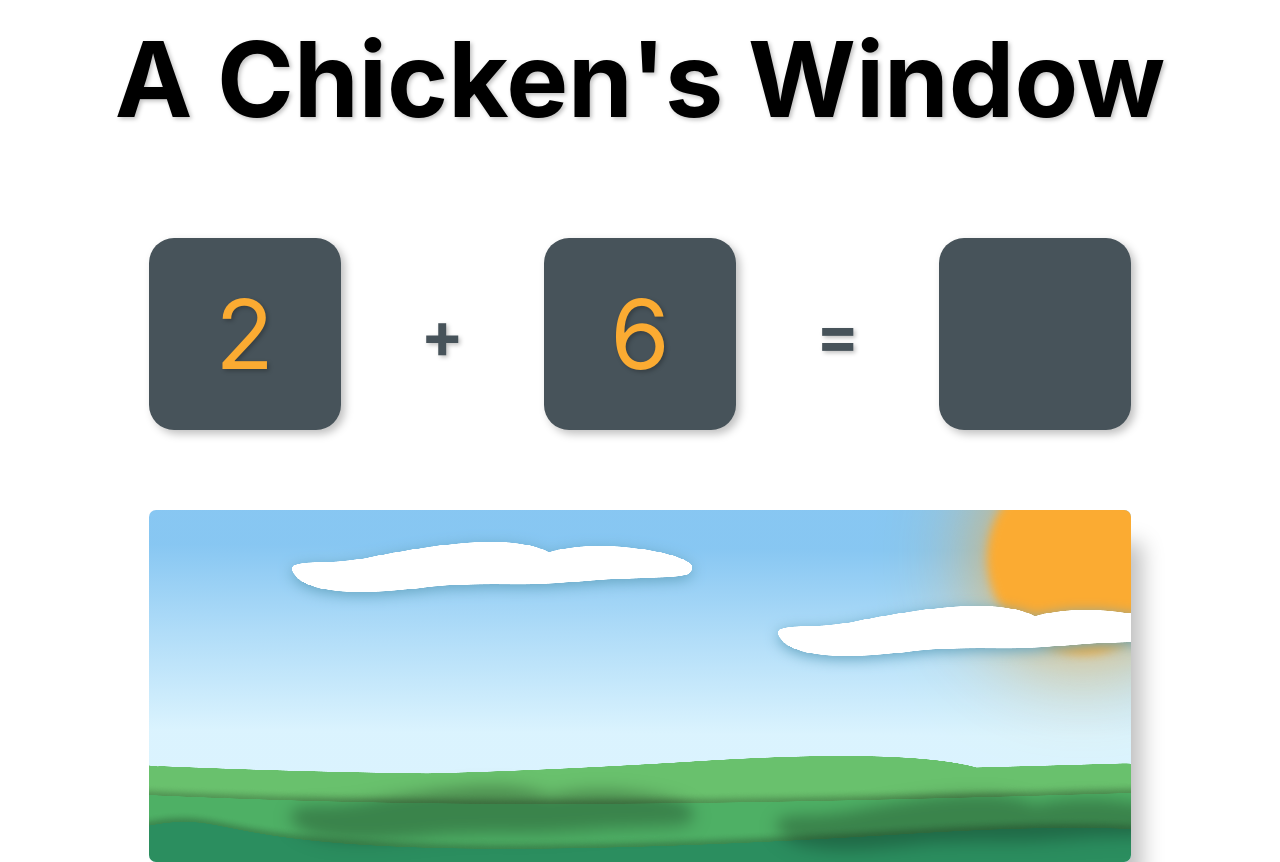
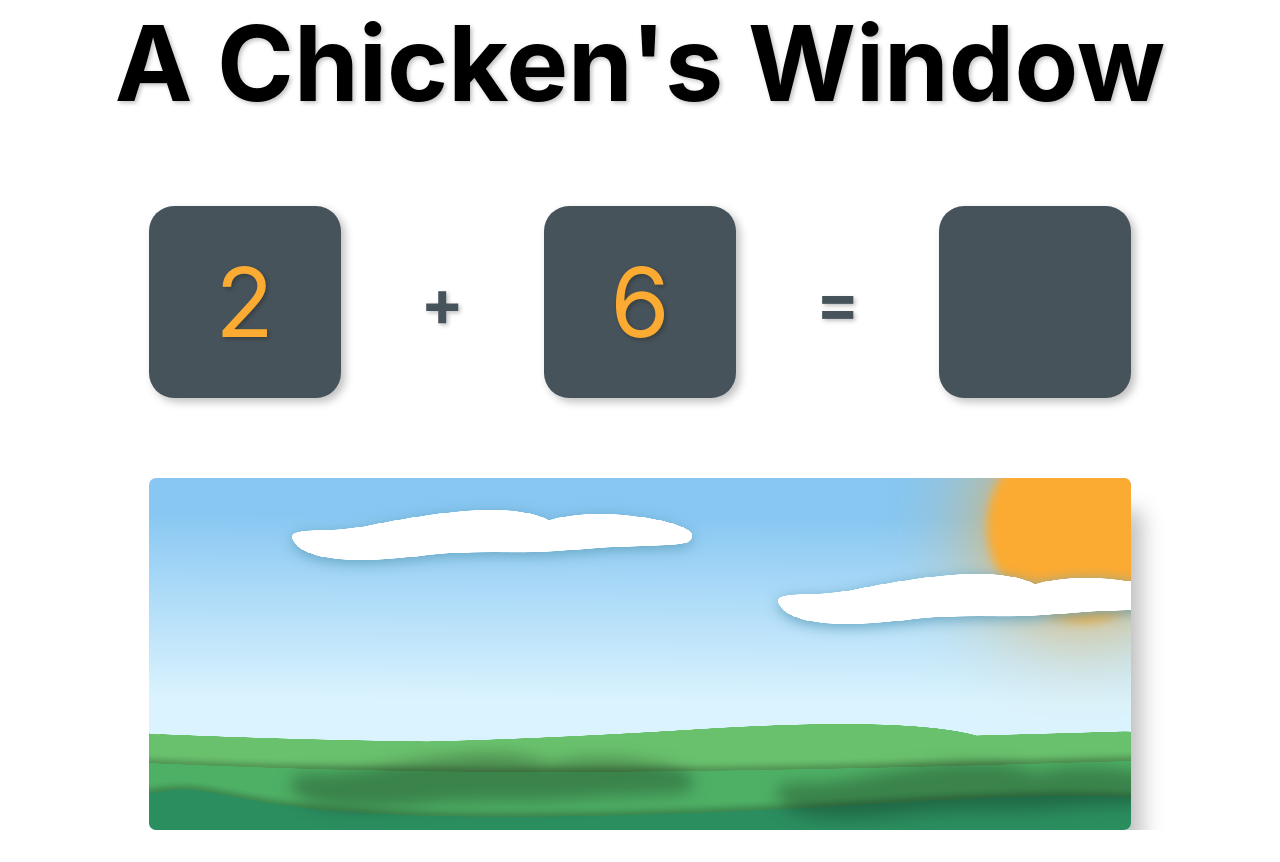
Before and after one commit to andrewvallejo/a-chickens-window, a Next.js app: page / in a window 1280 px wide. After the commit the page ends 830 px from the top, so only its background shows below. Built offline with nearby package versions, Linux system fonts and the light colour scheme.

Commit message:
Update component JSX layering

```diff
--- a/components/Layout.tsx
+++ b/components/Layout.tsx
@@ -15,8 +15,8 @@ export const Layout = ({ children }: { children: JSX.Element[] }): JSX.Element =
 				<link rel='icon' type='image/png' sizes='16x16' href='/favicon-16x16.png' />
 				<link rel='manifest' href='/site.webmanifest' />
 			</Head>
-			<header className={styles.header}>
-				<motion.div
+			<motion.h1
+				className={styles.title}
 				initial='hidden'
 				animate='visible'
 				variants={{
@@ -27,9 +27,8 @@ export const Layout = ({ children }: { children: JSX.Element[] }): JSX.Element =
 						transition: { delay: 1.5, duration: 1.75, type: "spring" }
 					}
 				}}>
-					<h1 className={styles.title}>{`A Chicken's Window`}</h1>
-				</motion.div>
-			</header>
+				{`A Chicken's Window`}
+			</motion.h1>
 			<main className={styles.main}>{children}</main>
 		</div>
 	);
--- a/components/math/FormBlock.tsx
+++ b/components/math/FormBlock.tsx
@@ -4,7 +4,7 @@ import { useGameContext } from "../../context/GameContext";
 import styles from "../../styles/Math.module.scss";
 
 export const FormBlock = ({ children }: { children: number }): JSX.Element => {
-	const [ input, setInput ] = useState("");
+	const [ answer, setAnswer ] = useState("");
 	const { level, setLevel } = useGameContext();
 
 	const inputRef = createRef<HTMLInputElement>();
@@ -15,14 +15,15 @@ export const FormBlock = ({ children }: { children: number }): JSX.Element => {
 				inputRef.current.focus();
 			}
 		},
-		[ input, inputRef ]
+		[ answer, inputRef ]
 	);
 
 	const handleSubmit = (e: React.FormEvent<HTMLFormElement>): void => {
 		e.preventDefault();
-		const answer = parseInt(input);
-		if (answer === children) {
-			setInput("");
+		const guess = parseInt(answer, 10);
+
+		if (guess === children) {
+			setAnswer("");
 			setLevel(level + 1);
 		}
 
@@ -40,8 +41,8 @@ export const FormBlock = ({ children }: { children: number }): JSX.Element => {
 					ref={inputRef}
 					min={0}
 					max={100}
-					value={input || ""}
-					onChange={(e) => setInput(e.target.value)}
+					value={answer || ""}
+					onChange={(e) => setAnswer(e.target.value)}
 				/>
 			</form>
 		</article>
--- a/components/window/Chicken.tsx
+++ b/components/window/Chicken.tsx
@@ -6,6 +6,7 @@ import styles from "../../styles/Window.module.scss";
 export const Chicken = (): JSX.Element => {
 	return (
 		<motion.div
+			className={styles.chicken}
 			whileTap={{
 				scale: 1.2,
 				transition: {
@@ -19,10 +20,8 @@ export const Chicken = (): JSX.Element => {
 				bottom: 30
 			}}
 			dragElastic={0.2}>
-			<div className={styles.chicken}>
-				<div className={styles.spritesheet}>
-					<Image src='/images/chicken-sheet.png' height={280} width={656} alt='chicken' />
-				</div>
+			<div className={styles.spritesheet}>
+				<Image src='/images/chicken-sheet.png' height={280} width={656} alt='chicken' />
 			</div>
 		</motion.div>
 	);
```
Lines whose indentation alone changed are shown as unchanged.
